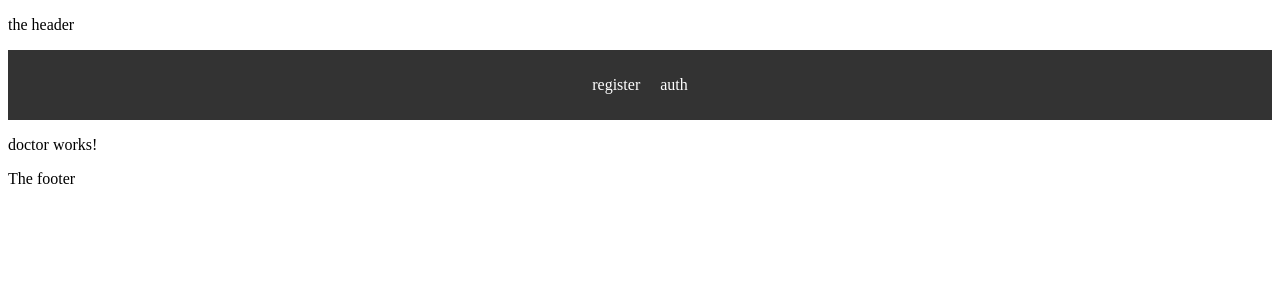
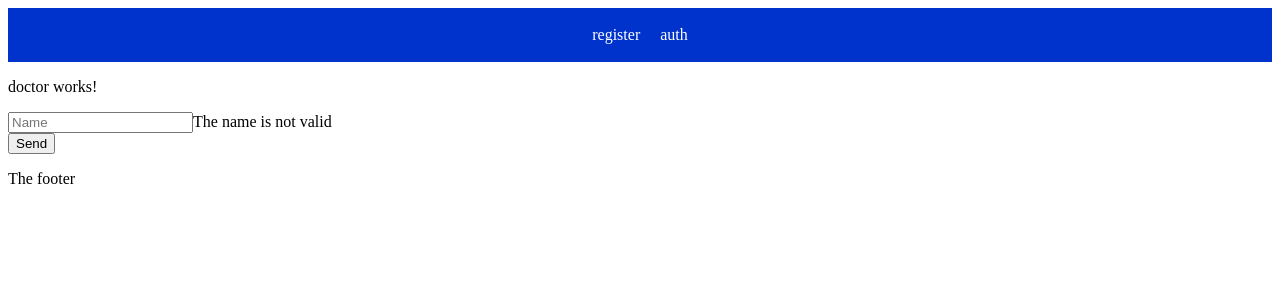
Before and after one commit to AldyColares/Front-End-Hospital-Management-System, an Angular app: page /register-doctor in a window 1280 px wide. Shown: the top 300 px of the page. Built offline with nearby package versions, Linux system fonts and the light colour scheme.

Commit message:
bug  mar-form-firld.

```diff
--- a/angular.json
+++ b/angular.json
@@ -30,6 +30,7 @@
               "src/assets"
             ],
             "styles": [
+              "@angular/material/prebuilt-themes/purple-green.css",
               "src/styles.sass"
             ],
             "scripts": []
@@ -93,6 +94,7 @@
               "src/assets"
             ],
             "styles": [
+              "@angular/material/prebuilt-themes/purple-green.css",
               "src/styles.sass"
             ],
             "scripts": []
--- a/package.json
+++ b/package.json
@@ -11,10 +11,12 @@
   "private": true,
   "dependencies": {
     "@angular/animations": "^16.2.0",
+    "@angular/cdk": "^16.2.11",
     "@angular/common": "^16.2.0",
     "@angular/compiler": "^16.2.0",
     "@angular/core": "^16.2.0",
     "@angular/forms": "^16.2.0",
+    "@angular/material": "^16.2.11",
     "@angular/platform-browser": "^16.2.0",
     "@angular/platform-browser-dynamic": "^16.2.0",
     "@angular/router": "^16.2.0",
--- a/src/app/app.component.html
+++ b/src/app/app.component.html
@@ -1,4 +1,3 @@
-<p> the header</p>
 
 <nav class="navbar">
   <ul class="navbar-menu">
--- a/src/app/app.component.sass
+++ b/src/app/app.component.sass
@@ -1,7 +1,7 @@
 .navbar
-  background-color: #333
+  background-color: #0033cc
   color: #fff
-  padding: 10px
+  padding: 2px
 
   .navbar-menu
     list-style: none
--- a/src/app/auth-form/auth/doctor/doctor.component.html
+++ b/src/app/auth-form/auth/doctor/doctor.component.html
@@ -1 +1,9 @@
 <p>doctor works!</p>
+
+<div>
+    <mat-form-field>
+        <input formControlName="name" placeholder="Name" required matInput />
+        <mat-error>The name is not valid</mat-error>
+    </mat-form-field>
+</div>
+<button mat-button color="primary">Send</button>
--- a/src/index.html
+++ b/src/index.html
@@ -6,6 +6,9 @@
   <base href="/">
   <meta name="viewport" content="width=device-width, initial-scale=1">
   <link rel="icon" type="image/x-icon" href="favicon.ico">
+  <link rel="preconnect" href="https://fonts.gstatic.com">
+  <link href="https://fonts.googleapis.com/css2?family=Roboto:wght@300;400;500&display=swap" rel="stylesheet">
+  <link href="https://fonts.googleapis.com/icon?family=Material+Icons" rel="stylesheet">
 </head>
 <body>
   <app-root></app-root>
```
Also changed, not shown: src/app/app-routing.module.ts (+9 -3 lines), src/app/app.module.ts (+6 -1 lines), src/app/auth-form/auth-form.module.ts (+8 -2 lines), 1 other file (tests, documents, lock files or other folders).
